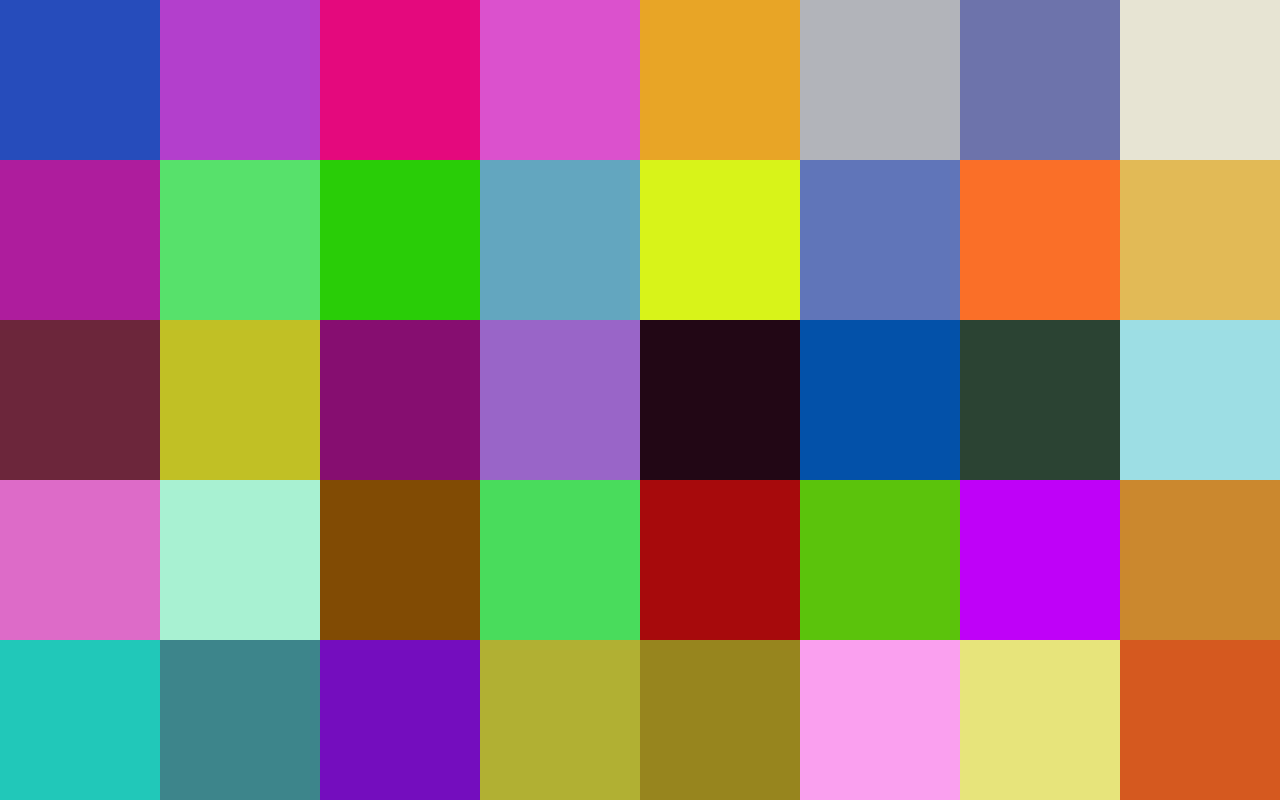
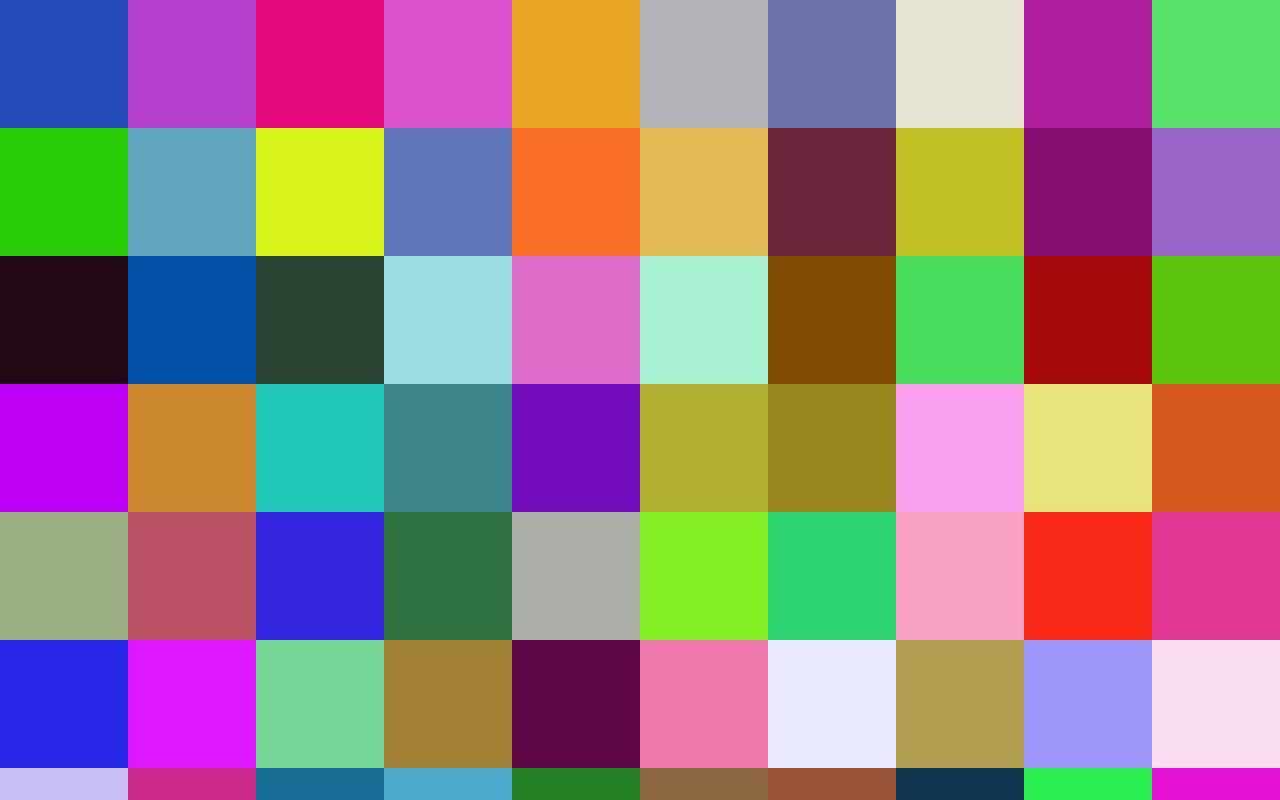
Before and after one commit to Guillermo-Martin/color-boxes, a React (Create React App) app: page / in a window 1280 px wide. Shown: the top 800 px of the page. Built offline with nearby package versions, Linux system fonts and the light colour scheme.

Commit message:
Change numbers to fit more boxes

```diff
--- a/src/assets/styles/styles.css
+++ b/src/assets/styles/styles.css
@@ -1,5 +1,5 @@
 .Box {
-  width: 10rem;
-  height: 10rem;
+  width: 8rem;
+  height: 8rem;
   float: left;
 }
--- a/src/containers/ColorBoxes.js
+++ b/src/containers/ColorBoxes.js
@@ -4,7 +4,7 @@ import Box from './../components/Box';
 class ColorBoxes extends Component {
   // create defaultProps (will be the number of boxes to make)
   static defaultProps = {
-    numBoxes: 66,
+    numBoxes: 98,
   }
 
   render() {
```
